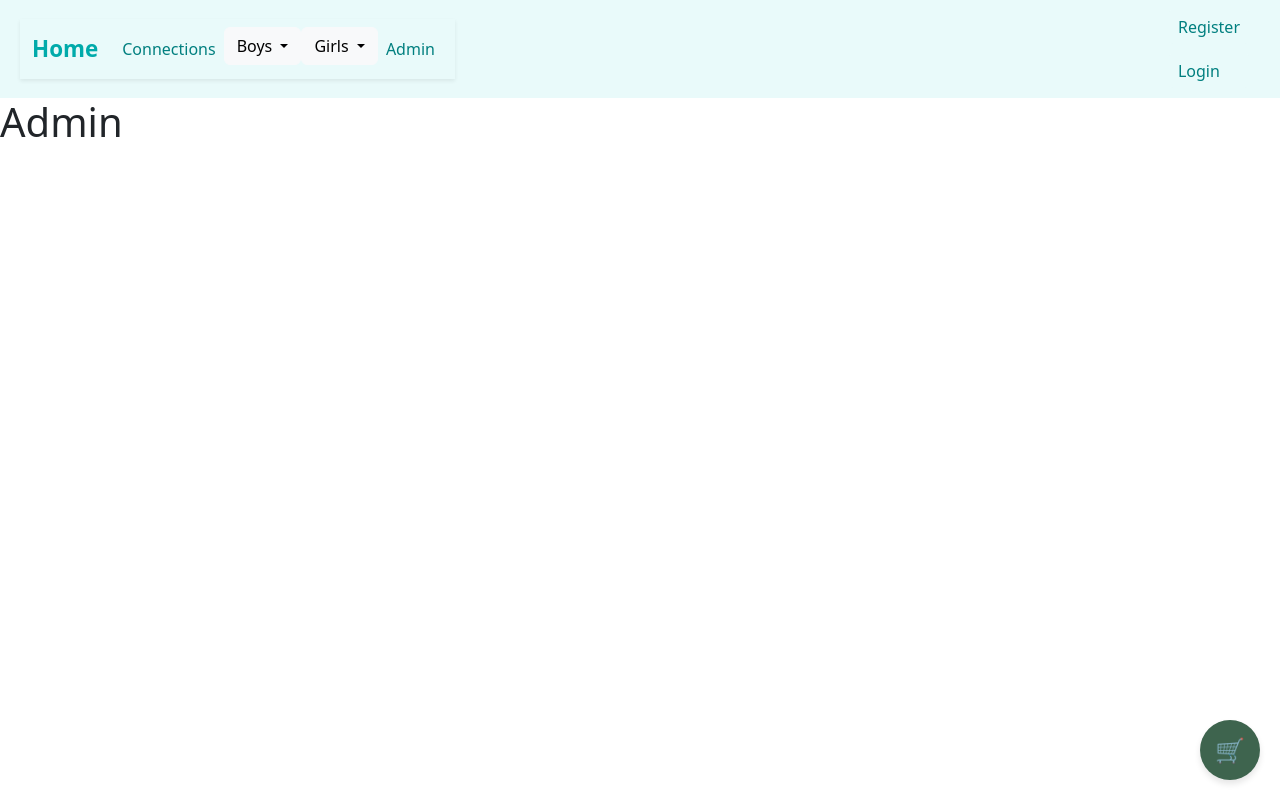
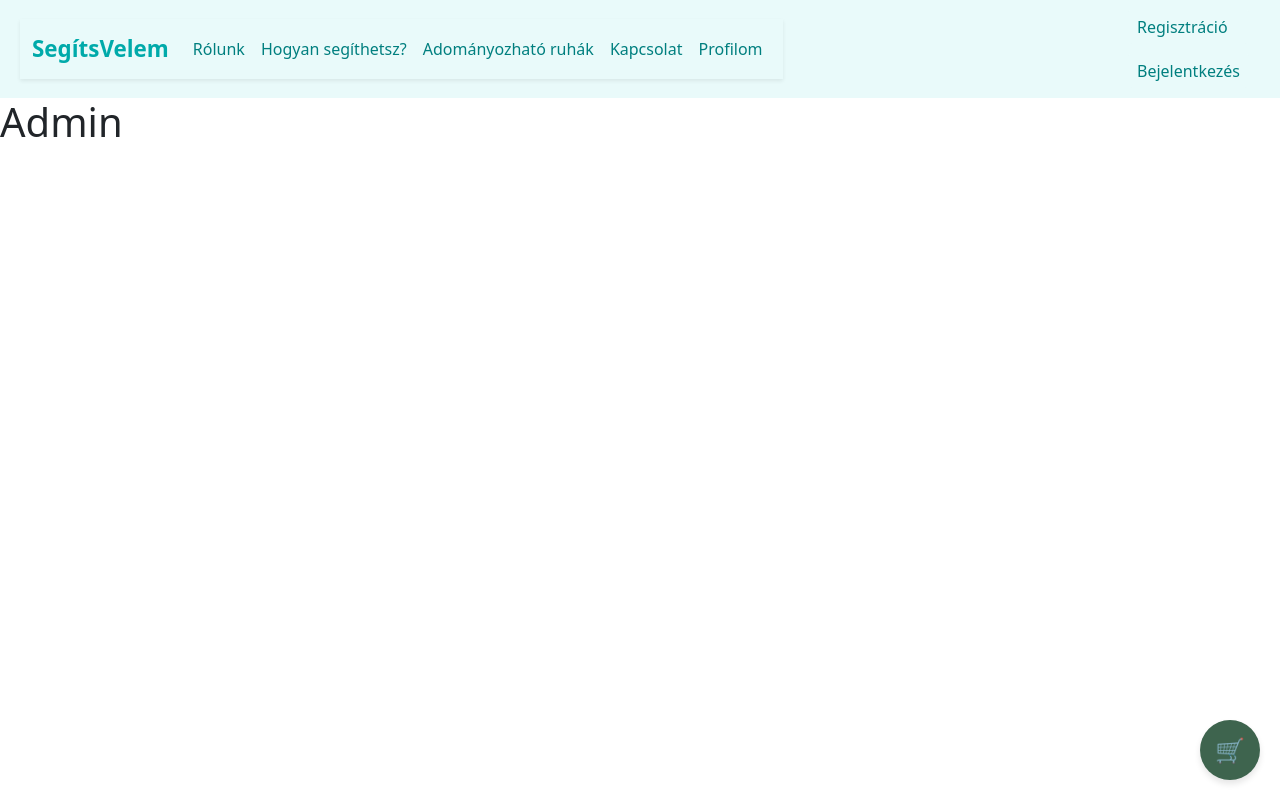
Before and after one commit to Habacs/VizsgaremekBeadas, a Vue app in the folder Frontend/ViewWebpage/: page /admin in a window 1280 px wide. Built offline with nearby package versions, Linux system fonts and the light colour scheme.

Commit message:
Navbar and HomeView components given a better and more suiting design

```diff
--- a/Frontend/ViewWebpage/src/components/layout/Navbar.vue
+++ b/Frontend/ViewWebpage/src/components/layout/Navbar.vue
@@ -2,64 +2,33 @@
   <header>
     <nav class="navbar navbar-expand-lg navbar-light custom-navbar shadow-sm">
       <div class="container">
-        <RouterLink class="navbar-brand" to="/">Home</RouterLink>
+        <RouterLink class="navbar-brand" to="/">SegítsVelem</RouterLink>
 
-        <button
-          class="navbar-toggler"
-          type="button"
-          data-bs-toggle="collapse"
-          data-bs-target="#navbarNav"
-          aria-controls="navbarNav"
-          aria-expanded="false"
-          aria-label="Toggle navigation"
-        >
+        <button class="navbar-toggler" type="button" data-bs-toggle="collapse" data-bs-target="#navbarNav"
+          aria-controls="navbarNav" aria-expanded="false" aria-label="Toggle navigation">
           <span class="navbar-toggler-icon"></span>
         </button>
 
         <div class="collapse navbar-collapse" id="navbarNav">
           <ul class="navbar-nav ms-auto">
             <li class="nav-item">
-              <RouterLink class="nav-link" to="/connection">Connections</RouterLink>
-            </li>
-            <li class="nav-item dropdown">
-              <button
-                class="btn btn-light dropdown-toggle"
-                type="button"
-                id="boysDropdown"
-                data-bs-toggle="dropdown"
-                aria-expanded="false">
-                Boys
-              </button>
-              <ul class="dropdown-menu" aria-labelledby="boysDropdown">
-                <li v-for="itemB in BoyItems" :key="itemB.name">
-                  <RouterLink class="dropdown-item" :to="itemB.path">
-                    {{ itemB.name }}
-                  </RouterLink>
-                </li>
-              </ul>
-            </li>
-
-            <li class="nav-item dropdown">
-              <button
-                class="btn btn-light dropdown-toggle"
-                type="button"
-                id="girlsDropdown"
-                data-bs-toggle="dropdown"
-                aria-expanded="false"
-              >
-                Girls
-              </button>
-              <ul class="dropdown-menu" aria-labelledby="girlsDropdown">
-                <li v-for="itemG in GirlItems" :key="itemG.name">
-                  <RouterLink class="dropdown-item" :to="itemG.path">
-                    {{ itemG.name }}
-                  </RouterLink>
-                </li>
-              </ul>
+              <RouterLink to="about" class="nav-link">Rólunk</RouterLink>
             </li>
 
             <li class="nav-item">
-              <RouterLink class="nav-link" to="/admin">Admin</RouterLink>
+              <RouterLink class="nav-link" to="/HowToHelp">Hogyan segíthetsz?</RouterLink>
+            </li>
+
+            <li class="nav-item">
+              <RouterLink class="nav-link" to="/products">Adományozható ruhák</RouterLink>
+            </li>
+
+            <li class="nav-item">
+              <RouterLink class="nav-link" to="/connection">Kapcsolat</RouterLink>
+            </li>
+
+            <li class="nav-item">
+              <RouterLink class="nav-link" to="/profile">Profilom</RouterLink>
             </li>
           </ul>
         </div>
@@ -67,41 +36,15 @@
     </nav>
 
     <div class="auth-links">
-      <RouterLink class="nav-link" to="/register">Register</RouterLink>
-      <RouterLink class="nav-link" to="/login">Login</RouterLink>
+      <RouterLink class="nav-link" to="/register">Regisztráció</RouterLink>
+      <RouterLink class="nav-link" to="/login">Bejelentkezés</RouterLink>
     </div>
   </header>
 </template>
 
 <script>
 export default {
-  name: "Navbar",
-  data() {
-    return {
-      BoyItems: [
-        { name: 'Tanks', path: '/tanks' },
-        { name: 'Shirts', path: '/shirts' },
-        { name: 'Shorts', path: '/shorts' },
-        { name: 'Pants/Jeans', path: '/pants-jeans' },
-        { name: 'Outerwear', path: '/outerwear' },
-        { name: 'Joggers', path: '/joggers' },
-        { name: 'Hats/Beanies', path: '/hats-beanies' },
-        { name: 'Long Sleeves', path: '/long-sleeves' },
-        { name: 'Accessories', path: '/accessories' },
-        { name: 'All Products', path: '/all-products' }
-      ],
-      GirlItems: [
-        { name: 'Tops', path: '/tops' },
-        { name: 'Leggings', path: '/leggings' },
-        { name: 'Shorts', path: '/womens-shorts' },
-        { name: 'Sports Bras', path: '/sports-bras' },
-        { name: 'Hoodies', path: '/hoodies' },
-        { name: 'Joggers', path: '/womens-joggers' },
-        { name: 'Hats/Accessories', path: '/womens-accessories' },
-        { name: 'All Products', path: '/womens-all-products' }
-      ]
-    };
-  }
+  name: "Navbar"
 };
 </script>
 
--- a/Frontend/ViewWebpage/src/views/HomeView.vue
+++ b/Frontend/ViewWebpage/src/views/HomeView.vue
@@ -1,12 +1,12 @@
 <template>
   <div class="home-container">
-    <section class="hero text-white text-center py-5">
-      <div class="container">
+    <section class="hero text-white text-center d-flex align-items-center justify-content-center">
+      <div class="hero-overlay container">
         <h1 class="display-4 mb-3">Segíts, hogy mások is mozoghassanak</h1>
         <p class="lead mb-4">
           Támogasd a rászorulókat sportfelszereléssel – egy kis adomány nagy változást hozhat!
         </p>
-        <button class="btn btn-light btn-lg text-teal">Nézd meg, kiknek segíthetsz</button>
+        <RouterLink to="/products" class="btn btn-light btn-lg text-teal">Nézd meg, kiknek segíthetsz</RouterLink  >
       </div>
     </section>
 
@@ -23,14 +23,16 @@
       <section class="container text-center">
         <h2 class="mb-3">Te is lehetsz a változás része</h2>
         <p class="mb-4">Legyél részese egy közösségnek, amely törődik másokkal. Egy kis segítség is számít.</p>
-        <button class="btn btn-primary btn-lg bg-teal border-0">Csatlakozom</button>
+        <RouterLink to="register" class="btn btn-primary btn-lg bg-teal border-0">Csatlakozom</RouterLink>
       </section>
     </div>
   </div>
 </template>
 
+
 <script>
 import ProductCard from "@/components/ProductCard.vue";
+import { RouterLink } from "vue-router";
 
 export default {
   name: "HomeView",
@@ -78,14 +80,73 @@ export default {
 }
 
 .hero {
-  background: linear-gradient(to right, #00b4b4, #7ce8dd);
-  border-radius: 0 0 30px 30px;
-  box-shadow: 0 4px 12px rgba(0, 0, 0, 0.15);
+  background: url("@/ASSETS/VR_logo.png") no-repeat center;
+  background-size: contain;
+  background-color: #e7ffff;
+  min-height: 400px;
+  position: relative;
+  display: flex;
+  align-items: center;
+  justify-content: center;
+  text-shadow: 1px 1px 3px rgba(0, 0, 0, 0.4);
+  padding: 2rem;
+  overflow: hidden;
+}
 
+.hero::before {
+  content: "";
+  position: absolute;
+  top: 0;
+  left: 0;
+  width: 100%;
+  height: 100%;
+  background: rgba(0, 0, 0, 0.4);
+  z-index: 1;
+}
+
+.hero-overlay {
+  position: relative;
+  z-index: 2;
+  animation: fadeIn 1.5s ease-out both;
+  padding: 2rem;
+  border-radius: 20px;
+  background: rgba(255, 255, 255, 0.1);
+}
+
+@keyframes fadeIn {
+  0% {
+    opacity: 0;
+    transform: translateY(15px);
+  }
+
+  100% {
+    opacity: 1;
+    transform: translateY(0);
+  }
+}
+
+@media (max-width: 768px) {
+  .hero {
+    background-size: cover;
+    min-height: 300px;
+  }
+
+  .hero-overlay {
+    padding: 1rem;
+  }
+
+  .display-4 {
+    font-size: 1.8rem;
+  }
+
+  .lead {
+    font-size: 1rem;
+  }
 }
 
 .text-teal {
   color: #007f7f !important;
+  filter: brightness(1.1);
 }
 
 .bg-teal {
@@ -97,7 +158,4 @@ export default {
   border-radius: 30px 30px 0px 0px;
 }
 
-button.btn:hover {
-  filter: brightness(1.1);
-}
 </style>
```
